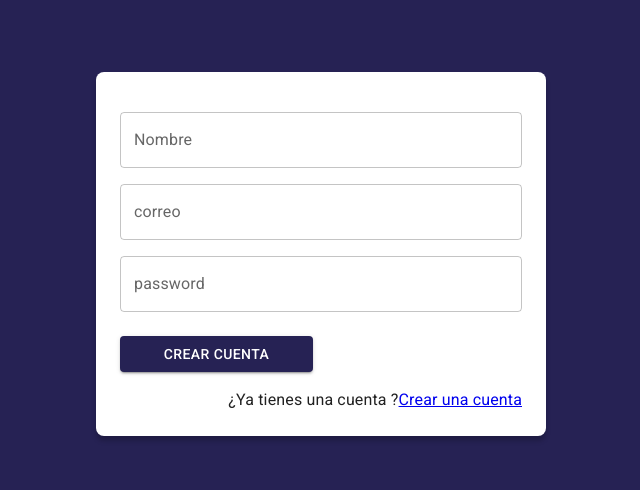
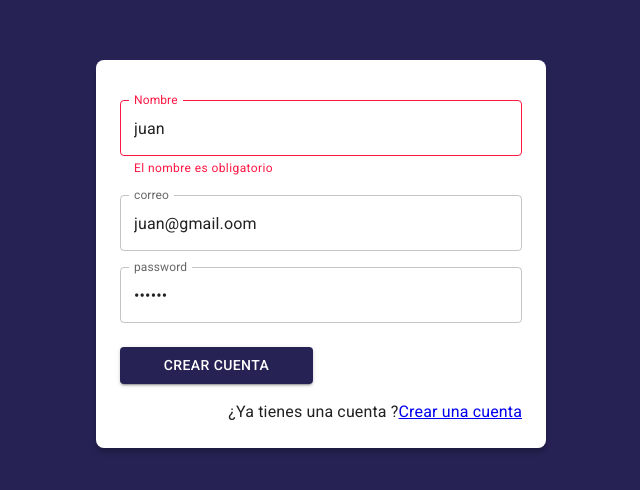
Before and after one commit to juan1630/hooks, a React (Vite) app: page /auth/register in a window 1280 px wide. Shown: the part 146-636 px from the top of the page, without its empty margins (319-959 px from the left). Built offline with nearby package versions, Linux system fonts and the light colour scheme.

Commit message:
Se crean las validaciones de los campos con el customHook

```diff
--- a/src/auth/pages/RegisterPage.jsx
+++ b/src/auth/pages/RegisterPage.jsx
@@ -3,25 +3,57 @@ import { Link } from "react-router-dom";
 import { AuthLayout } from "../layout/AuthLayout";
 
 import {  Link as RouterLink } from 'react-router-dom'
+import {useForm} from "../../hooks/useForm";
+export const RegisterPage = ( ) => {
 
-export const RegisterPage = ( ) => {
+    const initial = {
+        nombre:'juan',
+        email:'juan@gmail.oom',
+        password: '123456'
+    }
+
+    const validationForms = {
+        email: [ (value) => value.includes('@'), 'El correo debe ser valido'  ],
+        password: [ (value) => value.length  >= 4, 'La contraseña debe de tener más de 6 letras' ],
+        nombre: [ (value) => value.length >= 1 , 'El nombre es requerido' ]
+    }
+
+    const { onInputChange, nombre, email, password, formState,
+            nombreValid, emailValid, passwordValid
+        }  = useForm( initial, validationForms);
+
+
+    console.log( passwordValid );
+
+    const onSubmitInput = (e) => {
+            e.preventDefault();
+    }
+
     return(
     <AuthLayout >
-        <form>
+        <form onSubmit={onSubmitInput} >
               <Grid container >
                     <Grid  item  xs={12} sx={{mt: 2}}  >
-                      <TextField placeholder="Juan Patrón"  type='text' label="Nombre" fullWidth />
+                      <TextField placeholder="Juan Patrón" name='nombre'
+                                 value={nombre}  onChange={onInputChange}
+                                 type='text' label="Nombre" fullWidth
+                                 error
+                                 helperText='El nombre es obligatorio'
+                                />
                   </Grid>
                   <Grid  item  xs={12} sx={{mt: 2}}  >
-                      <TextField placeholder="email"  type='email' label="correo" fullWidth />
+                      <TextField placeholder="email" name='email'  value={email}  onChange={onInputChange}  type='email' label="correo" fullWidth />
                   </Grid>
 
                   <Grid  item  xs={12} sx={{mt: 2}}  >
-                      <TextField placeholder="password"  type='password' label="password" fullWidth />
+                      <TextField placeholder="password"  name='password'  value={password}  onChange={onInputChange} type='password' label="password" fullWidth />
                   </Grid>
                   <Grid container spacing={2} sx={{ mb:2, mt: 1 }}  >
                       <Grid item xs={ 12 }  sm={ 6 } >
-                          <Button variant='contained' fullWidth>  Crear cuenta  </Button>
+                          <Button
+                                type='submit'
+                                variant='contained'
+                                fullWidth>  Crear cuenta  </Button>
                       </Grid>
                   </Grid>
                   <Grid container direction='row' justifyContent='end' >
--- a/src/hooks/useForm.js
+++ b/src/hooks/useForm.js
@@ -1,8 +1,13 @@
-import { useState } from 'react';
+import {useEffect, useState} from 'react';
 
-export const useForm = ( initialForm = {} ) => {
+export const useForm = ( initialForm = {} , formValidations = {} ) => {
 
     const [ formState, setFormState ] = useState( initialForm );
+    const [ formValidation, setFormValidation ] = useState({});
+
+    useEffect(()=> {
+            createValidators();
+    }, [formState])
 
     const onInputChange = ({ target }) => {
         const { name, value } = target;
@@ -16,10 +21,26 @@ export const useForm = ( initialForm = {} ) => {
         setFormState( initialForm );
     }
 
+    const createValidators= () => {
+        const formCheckedValues = {};
+
+        for( const formFields  of Object.keys(formValidations)  ){
+            //obtenemos los keys del json
+
+            const [ fn, error = 'Este campo es requerido' ] = formValidations[ formFields ];
+
+            formCheckedValues[ formFields+'Valid' ] = fn( formState[ formFields ] )  ? null :  error ;
+        }
+
+        setFormValidation( formCheckedValues );
+
+    }
+
     return {
         ...formState,
         formState,
         onInputChange,
         onResetForm,
+        ...formValidation
     }
 }
```
